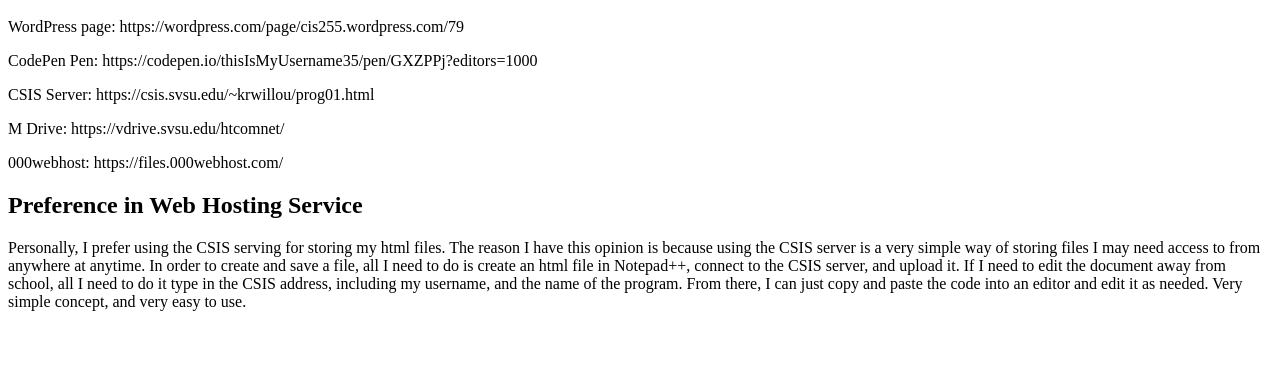
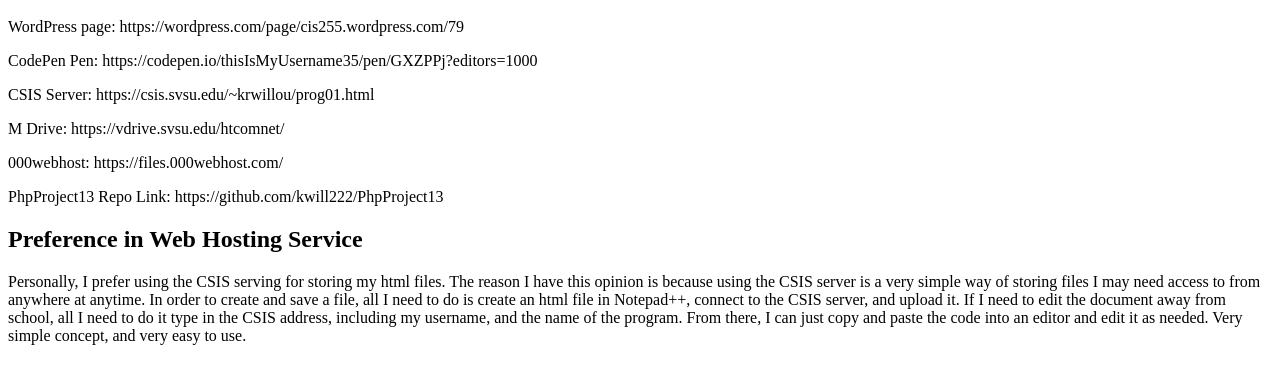
Before and after one commit to kwill222/pages, a plain HTML site: page index.html in a window 1280 px wide. Shown: the part 48-432 px from the top of the page. Drawn offline with Linux system fonts and the light colour scheme.

Commit message:
Update index.html

```diff
--- a/index.html
+++ b/index.html
@@ -4,6 +4,7 @@
 <p>CSIS Server: https://csis.svsu.edu/~krwillou/prog01.html</p>
 <p>M Drive: https://vdrive.svsu.edu/htcomnet/</p>
 <p>000webhost: https://files.000webhost.com/</p>
+<p>PhpProject13 Repo Link: https://github.com/kwill222/PhpProject13
 <h2>Preference in Web Hosting Service</h2>
 <p>Personally, I prefer using the CSIS serving for storing my html files.
   The reason I have this opinion is because using the CSIS server is a very simple way of storing files I may need
```
